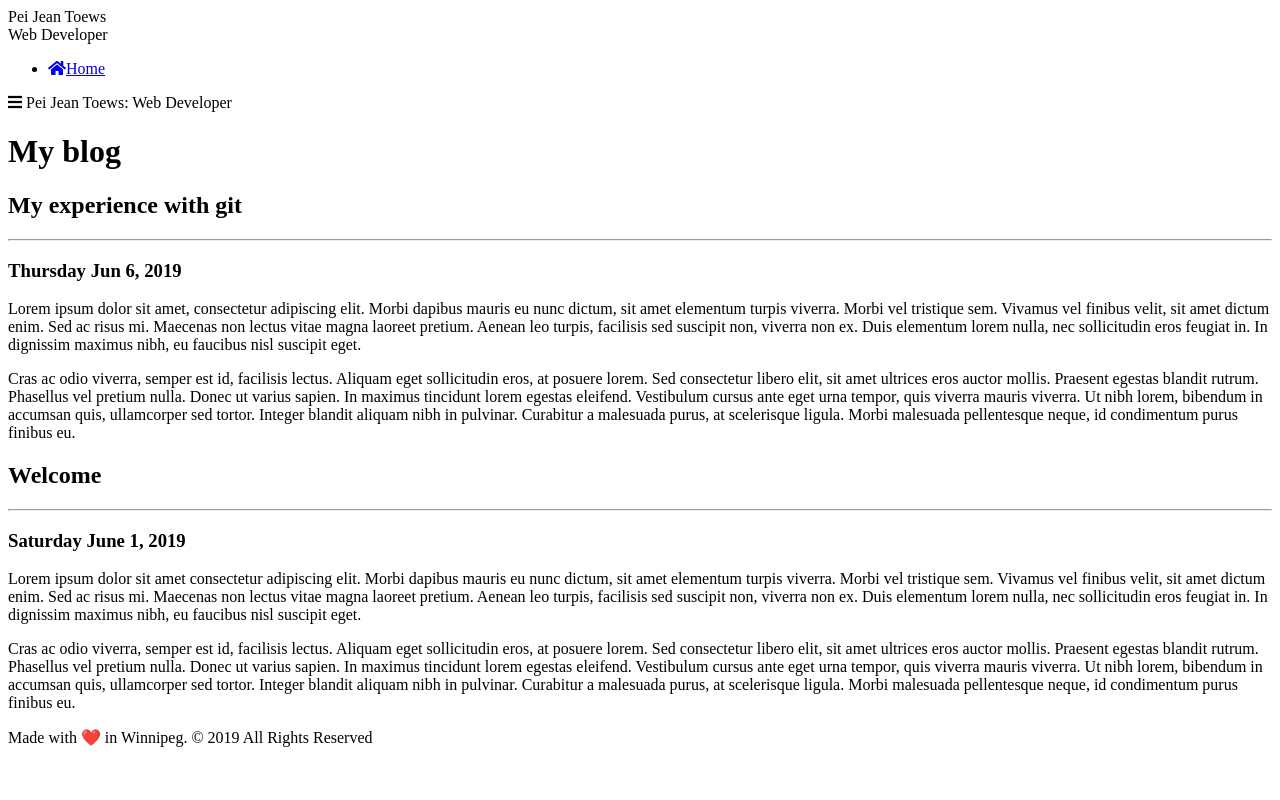
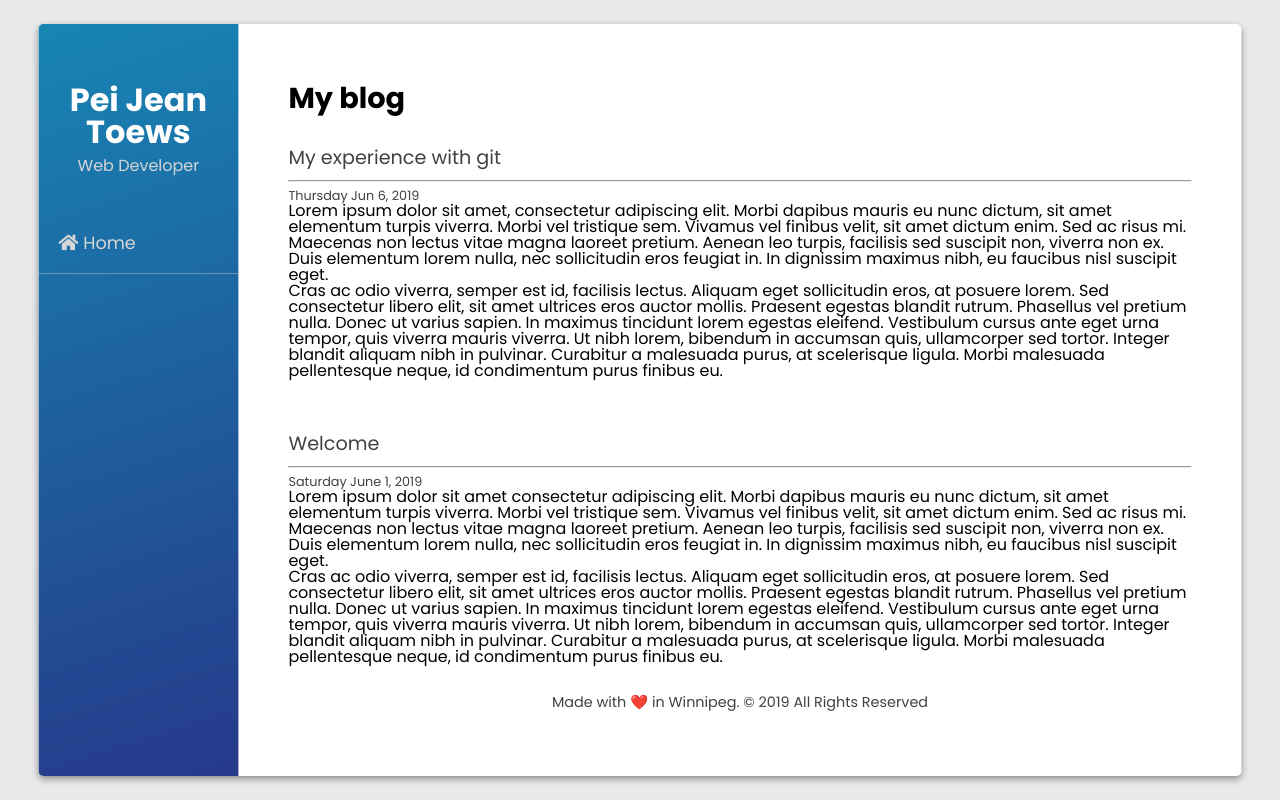
Before and after one commit to PJToews/personal-blog, a plain HTML site: page index.html in a window 1280 px wide. Drawn offline with nearby package versions, Linux system fonts and the light colour scheme.

Commit message:
Add completed styles.css file

```diff
--- /dev/null
+++ b/assets/css/style.css
@@ -0,0 +1,225 @@
+@import "https://fonts.googleapis.com/css?family=Poppins:400,700";
+
+body {
+  background-color: #e9e9e9;
+  font-family: "Poppins", sans-serif;
+}
+
+h1 {
+  font-weight: 700;
+  font-size: 1.8em;
+  padding: 10px 0px 10px 0px;
+}
+
+h2 {
+  font-size: 1.2em;
+  padding: 25px 0px 5px 0px;
+  color: #414141;
+}
+
+h3 {
+  font-size: 0.8em;
+  color: #414141;
+}
+
+p:last-child {
+  padding-bottom: 30px;
+}
+
+a {
+  color: #b32b78;
+  text-decorateion: none;
+  -o-transition:.5s;
+  -ms-transition:.5s;
+  -moz-transition:.5s;
+  -webkit-transition:.5s;
+  transition:.5s;
+}
+
+a:hover {
+  color: #852b87;
+}
+
+hr {
+  color: #414141;
+}
+
+div.parent {
+  position: relative;
+  height: 100vh;
+}
+
+div.wrapper {
+  position: absolute;
+  margin: 0 auto;
+  width: 94%;
+  height: 94%;
+  top: 50%;
+  left: 50%;
+  transform: translate(-50%, -50%);
+  background-color: #ffffff;
+  overflow-x: scroll;
+  -webkit-border-radius: 5px;
+  -moz-border-radius: 5px;
+  border-radius: 5px;
+  -webkit-box-shadow: 0px 3px 7px 0px rgba(0,0,0,0.4);
+  -moz-box-shadow: 0px 3px 7px 0px rgba(0,0,0,0.4);
+  box-shadow: 0px 3px 7px 0px rgba(0,0,0,0.4);
+  display: grid;
+  grid-template-rows: 1fr;
+  grid-template-columns: 200px 1fr;
+}
+
+nav {
+  display: grid;
+  grid-row: span 1;
+  grid-column: span 1;
+  background: rgb(23,133,179);
+  background: linear-gradient(162deg, rgba(23,133,179,1) 0%, rgba(38,57,138,1) 100%);
+}
+
+div.inner-wrap {
+  display: block;
+}
+
+div.site-header, div.site-subheader {
+  text-align: center;
+}
+
+div.site-header {
+  margin-top: 60px;
+  text-align: center;
+  font-size: 2em;
+  font-weight: 700;
+  color: #ffffff;
+}
+
+div.site-subheader {
+  text-align: center;
+  font-size: 1em;
+  margin-bottom: 40px;
+  color: #d6d6d6;
+  margin-top:10px;
+}
+
+ul.site-navigation li {
+  border-bottom: 1px solid rgba(214, 214, 214, 0.4);
+  padding: 20px 20px 20px 20px;
+  font-size: 1.1em;
+}
+
+ul.site-navigation li i {
+  margin-right: 5px;
+}
+
+ul.site-navigation li a {
+  color: #d6d6d6;
+  text-decoration: none;
+  -o-transition:.5s;
+  -ms-transition:.5s;
+  -moz-transition:.5s;
+  -webkit-transition:.5s;
+  transition:.5s;
+}
+
+ul.site-navigation li a:hover {
+  color: #ffffff;
+  opacity: 0.5;
+}
+
+.menu {
+  display: none;
+}
+
+main {
+  grid-row: span 1;
+  grid-column: span 1;
+  padding: 50px 50px 50px 50px;
+}
+
+.about-image {
+  float: left;
+  padding-top: 20px;
+  padding-right: 20px;
+  padding-bottom: 20px;
+}
+
+ul.social {
+  margin-top: 30px;
+  font-size: 1.3em;
+}
+
+ul.social li {
+  margin-bottom: 20px;
+  margin-left: 20px;
+}
+
+ul.social li:last-child {
+  margin-bottom: 0px;
+}
+
+footer {
+  font-size: 0.9em;
+  text-align: center;
+  color: #414141;
+}
+
+article.portfolio-item {
+  margin-top: 50px;
+  margin-bottom: 50px;
+  display: grid;
+  grid-template-rows: 1fr;
+  grid-template-columns: 150px 1fr;
+}
+
+div.portfolio-image {
+  grid-row: span 1;
+  grid-column: span 1;
+}
+
+div.portfolio-description {
+  padding-left: 50px;
+  grid-row: span 1;
+  grid-column: span 1;
+}
+
+
+@media (max-width: 768px) {
+  div.wrapper{
+    width: 96%;
+    grid-template-columns: 1fr;
+  }
+
+  nav {
+    display: none;
+  }
+
+  .active {
+    display: grid;
+  }
+
+  .menuup {
+    grid-template-columns: 200px 1fr!important;
+  }
+
+  .menu {
+    display: block;
+    margin-bottom: 40px;
+  }
+
+  .menu i {
+    margin-right: 10px;
+  }
+
+  .menu-icon {
+    cursor: pointer;
+  }
+
+  .hide {
+    display: none;
+  }
+
+  main {
+    padding: 20px 20px 20px 20px;
+  }
+}
--- a/index.html
+++ b/index.html
@@ -4,7 +4,9 @@
   <meta charet="UTF-8">
   <meta name="viewport" content="width=device-width, initial-scale=1.0">
   <meta http-equiv="X-UA-Compatible" content="ie-edge">
+  <link rel="stylesheet" href="https://cdnjs.cloudflare.com/ajax/libs/meyer-reset/2.0/reset.min.css"/>
   <link rel="stylesheet" href="https://use.fontawesome.com/releases/v5.4.1/css/all.css">
+  <link rel="stylesheet" href="assets/css/style.css"/>
   <title>Pei Jean Toews - Web Developer</title>
 </head>
 <body>
```
